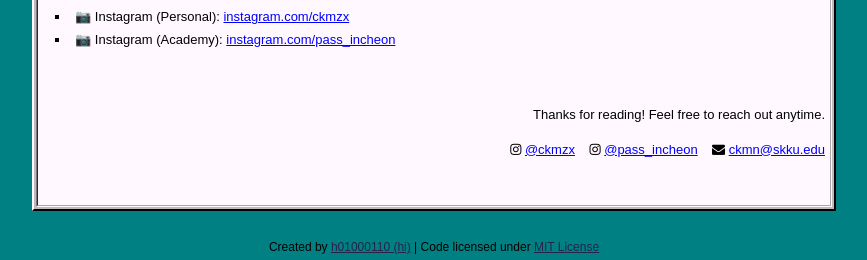
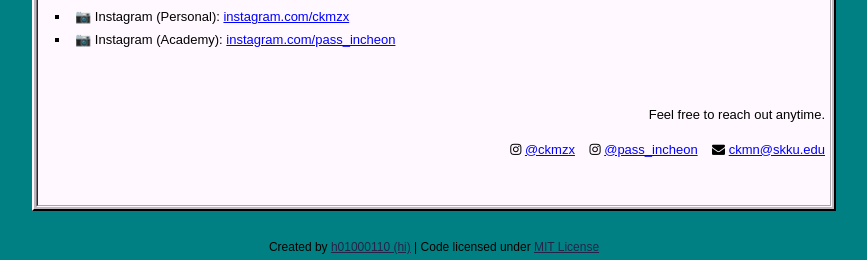
Before and after one commit to ckmzx/ckmzx.github.io, a Jekyll site: the page built from me/index.md, in a window 1280 px wide. Shown: the part 702-962 px from the top of the page, without its empty margins (206-1073 px from the left). Built offline with Jekyll 4.4.1, drawn with Linux system fonts in a browser that asks for light colours.

Commit message:
Update donate.html

```diff
--- a/_includes/donate.html
+++ b/_includes/donate.html
@@ -2,7 +2,7 @@
 <br>
 <br>
 <div class="donate">
-    <p>Thanks for reading! Feel free to reach out anytime.</p>
+    <p>Feel free to reach out anytime.</p>
     <p>
         <i class="fa fa-instagram"></i> <a href="https://instagram.com/ckmzx" target="_blank">@ckmzx</a>
         &nbsp;&nbsp;
```
